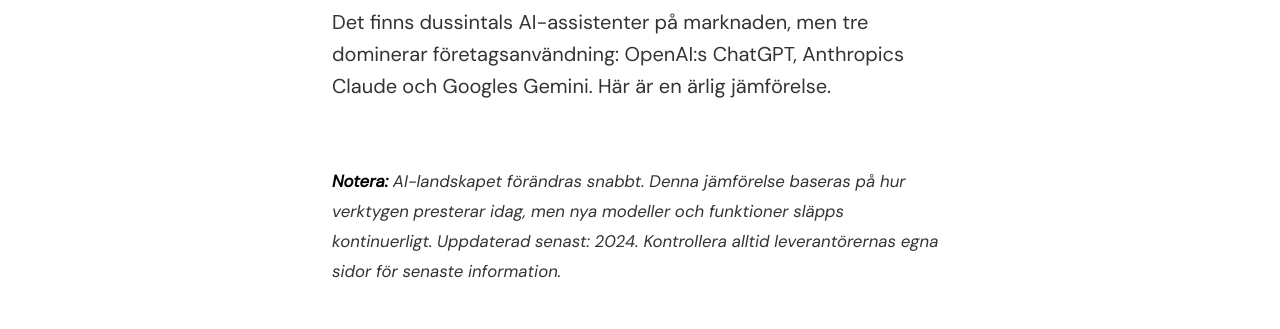
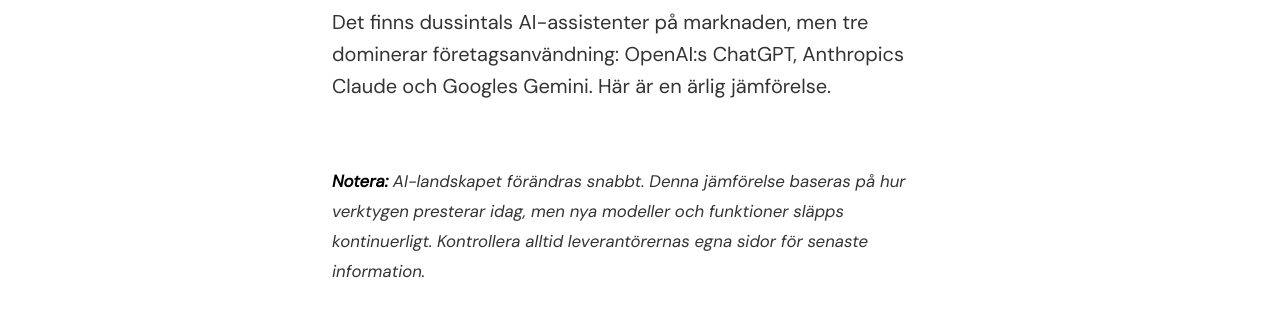
Before and after one commit to PeterRosdahl/adorable-website, an Astro site: page /artiklar/chatgpt-vs-claude-vs-gemini in a window 1280 px wide. Shown: the part 471-800 px from the top of the page. Built offline with nearby package versions, Linux system fonts and the light colour scheme; Astro itself is replaced by a stand-in of ours.

Commit message:
Remove '2024' date reference from AI comparison article

```diff
--- a/src/pages/artiklar/chatgpt-vs-claude-vs-gemini.astro
+++ b/src/pages/artiklar/chatgpt-vs-claude-vs-gemini.astro
@@ -34,7 +34,7 @@ const breadcrumbItems = [
 
       <div class="content">
         <div class="container">
-          <p><em><strong>Notera:</strong> AI-landskapet förändras snabbt. Denna jämförelse baseras på hur verktygen presterar idag, men nya modeller och funktioner släpps kontinuerligt. Uppdaterad senast: 2024. Kontrollera alltid leverantörernas egna sidor för senaste information.</em></p>
+          <p><em><strong>Notera:</strong> AI-landskapet förändras snabbt. Denna jämförelse baseras på hur verktygen presterar idag, men nya modeller och funktioner släpps kontinuerligt. Kontrollera alltid leverantörernas egna sidor för senaste information.</em></p>
 
           <h2>Snabb sammanfattning</h2>
           <p>Har du bråttom? Här är kortversionen:</p>
```
